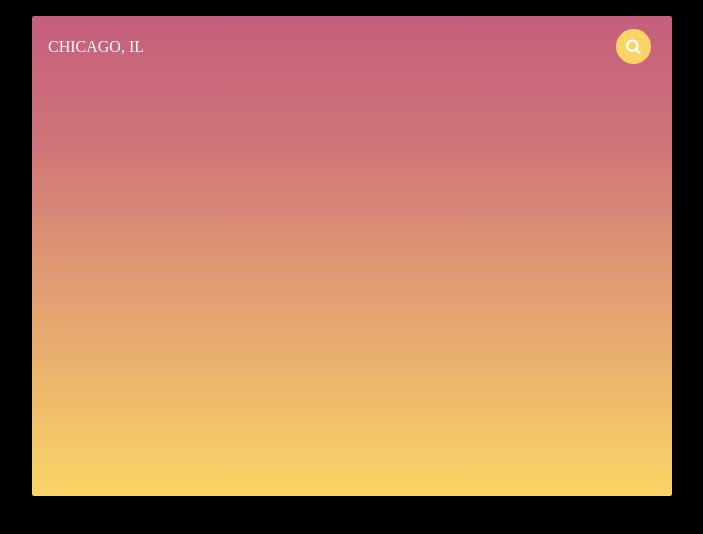
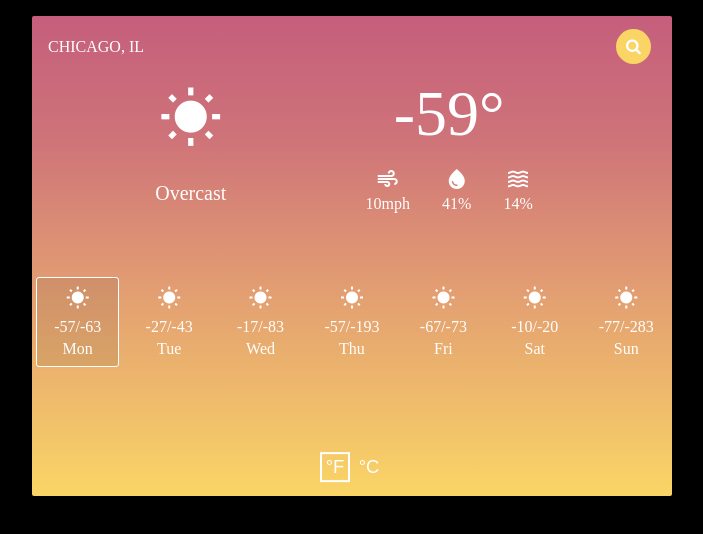
Before and after one commit to Michael-c7/weather-app, a website built with webpack: page src/index.html in a window 1280 px wide. Shown: the whole page, without its empty margins (288-991 px from the left). Built offline with nearby package versions, Linux system fonts and the light colour scheme.

Commit message:
V1.2 finish the html & css for the UI

```diff
--- a/src/index.html
+++ b/src/index.html
@@ -6,15 +6,12 @@
     <meta name="viewport" content="width=device-width, initial-scale=1.0">
     <title>Weather App</title>
     <link rel="stylesheet" href="https://cdnjs.cloudflare.com/ajax/libs/font-awesome/4.7.0/css/font-awesome.min.css">
+    <link href="https://fonts.googleapis.com/icon?family=Material+Icons" rel="stylesheet">
 </head>
 <body>
     <div class="app">
         <header class="app__header">
-            <div class="current-location">
-                <span class="current-location__city">CHICAGO</span>,
-                <span class="current-location__state">IL</span>
-            </div>
-
+            <div class="current-location">CHICAGO, IL</div>
             <div class="search-bar">
                 <input class="search-bar__input" type="text" placeholder="Enter a City" aria-label="search"/>
                 <button class="search-bar__submit" aria-label="submit search">
@@ -22,6 +19,87 @@
                 </button>
             </div>
         </header>
+
+        <section class="app__current-forecast">
+            <div class="current-forecast__summary">
+                <span class="material-icons forecast__summary__icon">wb_sunny</span>
+                <div class="current-details">Overcast</div>
+            </div>
+
+            <div class="current-forecast__info">
+                <div class="current-forecast__temp">-59&#176;</div>
+
+                <div class="current-forecast__details">
+                    <div class="details-wind">
+                        <span class="material-icons wind">air</span>
+                        <div class="data">10mph</div>
+                    </div>
+
+                    <div class="details-humidity">
+                        <span class="material-icons">water_drop</span>
+                        <div class="data">41%</div>
+                    </div>
+
+                    <div class="details-precipitation">
+                        <span class="material-icons">waves</span>
+                        <div class="data">14%</div>
+                    </div>
+                </div>
+            </div>
+        </section>
+
+
+        <section class="app__week-forecast">
+                <ul class="week-forecast__items">
+                    <!--have 7 for the seven days of the week mon-sun-->
+                    <li class="week-forecast__item week-forecast__item--selected">
+                        <span class="material-icons">wb_sunny</span>
+                        <div class="week-forecast__item__temp">-57/-63</div>
+                        <div>Mon</div>
+                    </li>
+
+                    <li class="week-forecast__item">
+                        <span class="material-icons">wb_sunny</span>
+                        <div class="week-forecast__item__temp">-27/-43</div>
+                        <div>Tue</div>
+                    </li>
+
+                    <li class="week-forecast__item">
+                        <span class="material-icons">wb_sunny</span>
+                        <div class="week-forecast__item__temp">-17/-83</div>
+                        <div>Wed</div>
+                    </li>
+
+                    <li class="week-forecast__item">
+                        <span class="material-icons">wb_sunny</span>
+                        <div class="week-forecast__item__temp">-57/-193</div>
+                        <div>Thu</div>
+                    </li>
+
+                    <li class="week-forecast__item">
+                        <span class="material-icons">wb_sunny</span>
+                        <div class="week-forecast__item__temp">-67/-73</div>
+                        <div>Fri</div>
+                    </li>
+
+                    <li class="week-forecast__item">
+                        <span class="material-icons">wb_sunny</span>
+                        <div class="week-forecast__item__temp">-10/-20</div>
+                        <div>Sat</div>
+                    </li>
+
+                    <li class="week-forecast__item">
+                        <span class="material-icons">wb_sunny</span>
+                        <div class="week-forecast__item__temp">-77/-283</div>
+                        <div>Sun</div>
+                    </li>
+                </ul>
+        </section>
+
+        <section class="temp-change">
+            <button class="temp-change__btn temp-change__fahrenheit temp-change__btn--selected">&#176;F</button>
+            <button class="temp-change__btn temp-change__celsius">&#176;C</button>
+        </section>
     </div>
 
 
--- a/src/style.scss
+++ b/src/style.scss
@@ -1,4 +1,6 @@
-*,::before,::after {
+*,
+::before,
+::after {
   box-sizing: border-box;
   padding:0;
   margin:0;
@@ -17,18 +19,22 @@ $gradient-yop:linear-gradient(0deg, rgba(250,213,102,1) 0%, rgba(221,146,116,1)
 $search-measurment:30px;
 
 
-
+ul {
+  list-style-type: none;
+}
 
 body {
   background:#000;
 }
 
 .app {
+  position: relative;
   background: $gradient-yop;
   width:80vh;
   height: 60vh;
   margin:1rem auto 0 auto;
   border-radius: 2px;
+  color:#fff;
 }
 
 /*app__header*/
@@ -111,3 +117,98 @@ body {
 
   }
 }
+
+
+
+/*forecast*/
+.app__current-forecast {
+  // background:rgba(0, 0, 0, 0.20);
+  text-align:center;
+  display:flex;
+  justify-content: space-evenly;
+  align-items:center;
+}
+
+.forecast__summary__icon {
+  font-size:4rem;
+  margin-bottom:2rem;
+}
+
+.current-details {
+  font-size:1.25rem;
+}
+
+
+.current-forecast__temp {
+  font-size: 4em;
+  margin-bottom:1rem;
+}
+
+.current-forecast__details {
+  display:flex;
+  align-items:center;
+}
+
+.current-forecast__details > * {
+  margin:0 1rem;
+}
+
+
+
+
+/*week forecast*/
+.week-forecast__items {
+  display:flex;
+  align-items:center;
+  margin:0 auto;
+  margin-top:4rem;
+  width: 75vw;
+  max-width:100%;
+}
+
+.week-forecast__item {
+  display:flex;
+  flex-direction: column;
+  justify-content: center;
+  align-items:center;
+  flex-grow:1;
+  width:50px;
+  border-radius: 3px;
+  padding:0.5rem;
+  margin:0 0.25rem;
+  cursor: pointer;
+  transition:border 300ms ease;
+}
+
+.week-forecast__item--selected {
+  border:1px  solid #fff;
+  background:rgba(63, 39, 39, 0.1);
+}
+
+.week-forecast__item__temp {
+  margin:0.5rem 0 0.25rem 0;
+}
+
+
+.temp-change {
+  position: absolute;
+  top:97%;
+  left:50%;
+  transform: translate(-50%, -97%);
+}
+
+.temp-change__btn {
+  border:none;
+  background: transparent;
+  color:#fff;
+  font-size:1.15rem;
+  padding:0.15rem;
+  width:30px;
+  text-align: center;
+  cursor: pointer;
+  transition:border 300ms ease;
+}
+
+.temp-change__btn--selected {
+  border:2px  solid #fff;
+}
```
